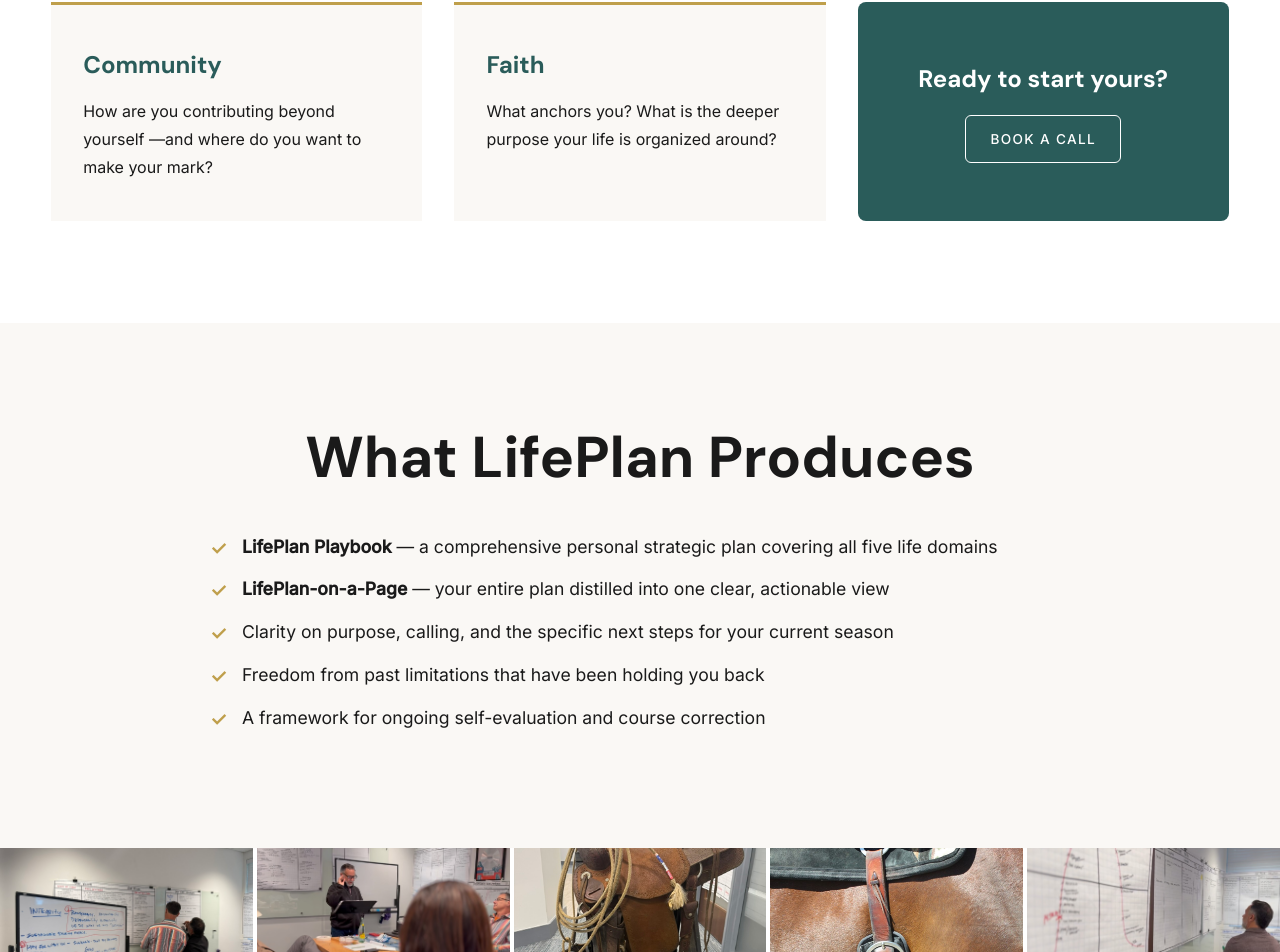
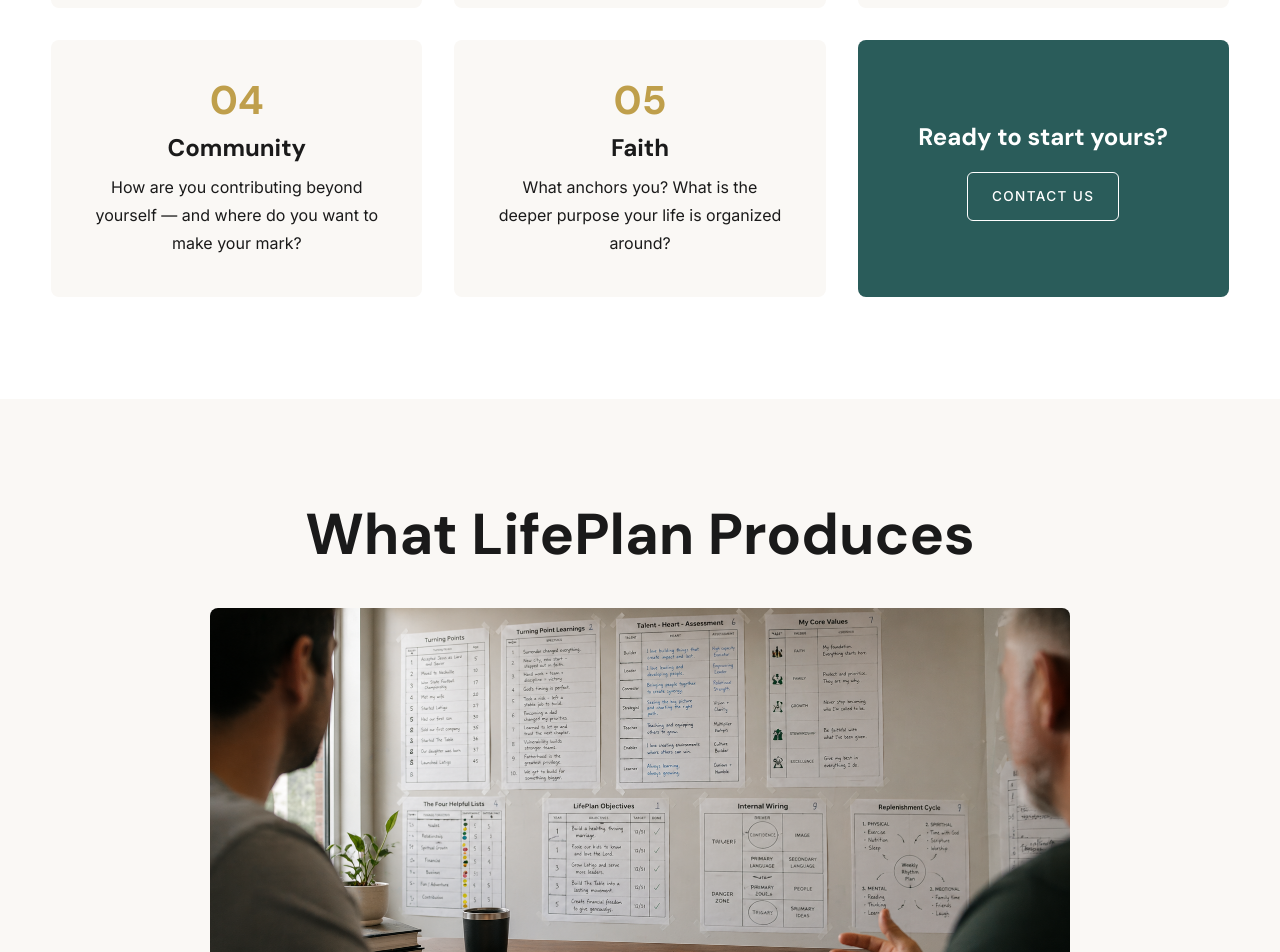
Before and after one commit to travismcashan/latigo-leader, a React (Vite) app: page /Team in a window 1280 px wide. Shown: the part 1451-2403 px from the top of the page. Built offline with nearby package versions, Linux system fonts and the light colour scheme.

Commit message:
LifePlan: match domain cards to StratOp style, wall photo, remove email CTA Site-wide: Book a Call → Contact Us, contact form updates
Co-Authored-By: Claude Opus 4.7 (1M context) <noreply@anthropic.com>

```diff
--- a/src/Layout.jsx
+++ b/src/Layout.jsx
@@ -182,7 +182,7 @@ export default function Layout({ children, currentPageName }) {
           </div>
 
           <Link to={createPageUrl("Contact")} className="btn-primary desktop-cta" style={{ background: "#bf9f4b", color: "#FAF8F5" }}>
-            Book a Call
+            Contact Us
           </Link>
 
           <button
@@ -249,7 +249,7 @@ export default function Layout({ children, currentPageName }) {
                 marginTop: "0.75rem",
               }}
             >
-              Book a Call
+              Contact Us
             </Link>
           </div>
         )}
--- a/src/pages/Contact.jsx
+++ b/src/pages/Contact.jsx
@@ -219,12 +219,13 @@ export default function Contact() {
                     />
                   </div>
                   <div style={fieldWrapStyle}>
-                    <label style={labelStyle}>Phone (optional)</label>
+                    <label style={labelStyle}>Phone</label>
                     <input
                       type="tel"
                       name="phone"
                       value={formData.phone}
                       onChange={handleChange}
+                      required
                       placeholder="(555) 123-4567"
                       style={inputStyle}
                     />
@@ -249,12 +250,11 @@ export default function Contact() {
                     </select>
                   </div>
                   <div style={fieldWrapStyle}>
-                    <label style={labelStyle}>Message</label>
+                    <label style={labelStyle}>Comments or Questions</label>
                     <textarea
                       name="message"
                       value={formData.message}
                       onChange={handleChange}
-                      required
                       placeholder="Tell us a bit about what you're looking for..."
                       style={{
                         ...inputStyle,
@@ -287,7 +287,7 @@ export default function Contact() {
                     onMouseEnter={(e) => { if (!submitting) e.currentTarget.style.opacity = "0.85"; }}
                     onMouseLeave={(e) => { e.currentTarget.style.opacity = "1"; }}
                   >
-                    {submitting ? "Sending..." : "Send Message"}
+                    {submitting ? "Sending..." : "Let's Get Started"}
                   </button>
                 </form>
               )}
--- a/src/pages/Team.jsx
+++ b/src/pages/Team.jsx
@@ -55,11 +55,11 @@ export default function Team() {
   }, []);
 
   const domains = [
-    { name: "Personal", desc: "Who are you at your core? What drives you, what drains you, and what patterns keep showing up?" },
-    { name: "Vocational", desc: "Is your work aligned with your calling —or are you building someone else's dream?" },
-    { name: "Family", desc: "Are you present and intentional in the relationships that matter most?" },
-    { name: "Community", desc: "How are you contributing beyond yourself —and where do you want to make your mark?" },
-    { name: "Faith", desc: "What anchors you? What is the deeper purpose your life is organized around?" },
+    { number: "01", name: "Personal", desc: "Who are you at your core? What drives you, what drains you, and what patterns keep showing up?" },
+    { number: "02", name: "Vocational", desc: "Is your work aligned with your calling — or are you building someone else's dream?" },
+    { number: "03", name: "Family", desc: "Are you present and intentional in the relationships that matter most?" },
+    { number: "04", name: "Community", desc: "How are you contributing beyond yourself — and where do you want to make your mark?" },
+    { number: "05", name: "Faith", desc: "What anchors you? What is the deeper purpose your life is organized around?" },
   ];
 
   const produces = [
@@ -187,16 +187,28 @@ export default function Team() {
             }}>
               {domains.map((domain) => (
                 <div key={domain.name} style={{
-                  padding: "2.5rem 2rem",
-                  borderTop: `3px solid ${accent}`,
+                  padding: "2.5rem",
                   background: "#FAF8F5",
+                  borderRadius: 8,
+                  textAlign: "center",
                 }}>
+                  <div style={{
+                    fontFamily: "'DM Sans', sans-serif",
+                    fontSize: "2.5rem",
+                    fontWeight: 700,
+                    color: accent,
+                    lineHeight: 1,
+                    marginBottom: "0.75rem",
+                  }}>
+                    {domain.number}
+                  </div>
                   <h3 style={{
                     fontFamily: "'DM Sans', sans-serif",
                     fontSize: "1.5rem",
                     fontWeight: 700,
-                    color: primary,
-                    margin: "0 0 0.75rem 0",
+                    color: "#1A1A1A",
+                    lineHeight: 1.3,
+                    margin: "0 0 0.6rem 0",
                   }}>
                     {domain.name}
                   </h3>
@@ -245,7 +257,7 @@ export default function Team() {
                     border: "1px solid #FFFFFF",
                   }}
                 >
-                  Book a Call
+                  Contact Us
                 </Link>
               </div>
             </div>
@@ -267,6 +279,13 @@ export default function Team() {
             }}>
               What LifePlan Produces
             </h2>
+            <div style={{ overflow: "hidden", borderRadius: 8, marginBottom: "2.5rem" }}>
+              <img
+                src="/images/lifeplan-wall.jpg"
+                alt="LifePlan session wall with Turning Points, Core Values, and objectives"
+                style={{ width: "100%", height: "auto", display: "block" }}
+              />
+            </div>
             <ul style={{ listStyle: "none", padding: 0, margin: 0, textAlign: "left" }}>
               {produces.map((item, idx) => (
                 <li key={idx} style={{
@@ -291,32 +310,6 @@ export default function Team() {
                 </li>
               ))}
             </ul>
-          </div>
-        </section>
-      </FadeInOnScroll>
-
-      {/* PHOTO STRIP */}
-      <FadeInOnScroll>
-        <section style={{ padding: "0", overflow: "hidden" }}>
-          <div style={{
-            display: "grid",
-            gridTemplateColumns: "repeat(5, 1fr)",
-            gap: "4px",
-          }}>
-            {selectedPhotos.map((src, idx) => (
-              <div key={idx} style={{ aspectRatio: "16/10", overflow: "hidden" }}>
-                <img
-                  src={src}
-                  alt=""
-                  style={{
-                    width: "100%",
-                    height: "100%",
-                    objectFit: "cover",
-                    display: "block",
-                  }}
-                />
-              </div>
-            ))}
           </div>
         </section>
       </FadeInOnScroll>
@@ -437,20 +430,6 @@ export default function Team() {
             }}>
               Book a Discovery Call
             </Link>
-            <p style={{
-              fontSize: "0.85rem",
-              color: "rgba(255,255,255,0.75)",
-              marginTop: "1.5rem",
-              marginBottom: 0,
-            }}>
-              Or email us at{" "}
-              <a href="mailto:hello@latigoleadership.com" style={{
-                color: "#FFFFFF",
-                textDecoration: "underline",
-              }}>
-                hello@latigoleadership.com
-              </a>
-            </p>
           </div>
         </section>
       </FadeInOnScroll>
```
Also changed, not shown: public/images/lifeplan-wall.jpg (added).
